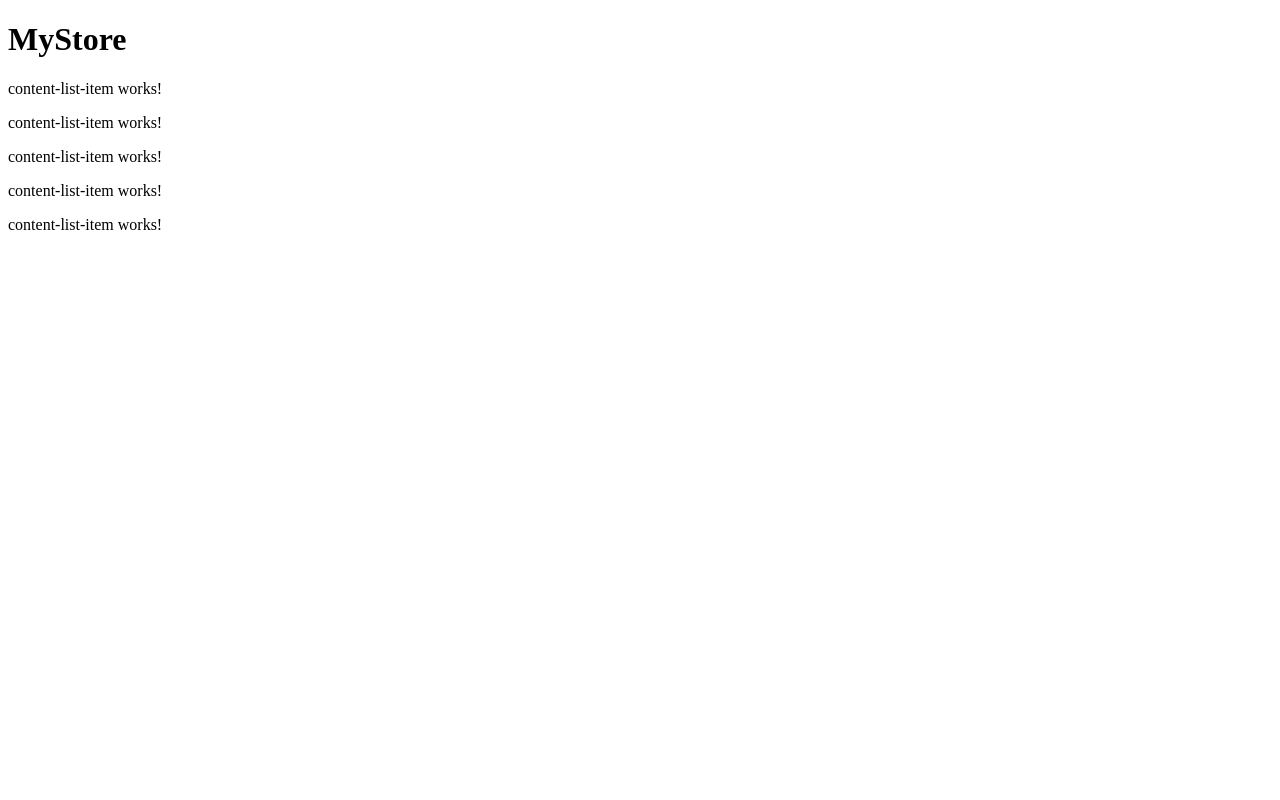
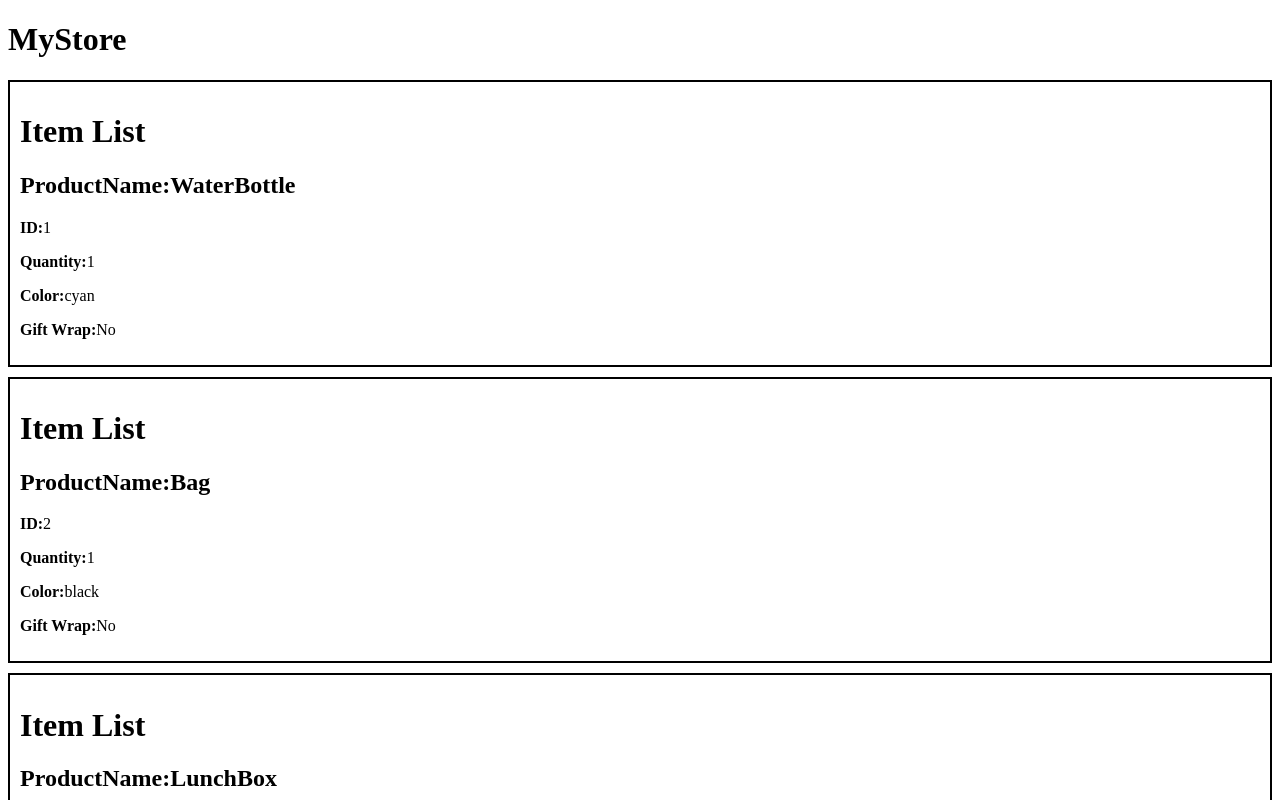
Before and after one commit to MalviKanadia/Malvi-Kanadia-My-Project, an Angular app: page / in a window 1280 px wide. Shown: the top 800 px of the page. Built offline with nearby package versions, Linux system fonts and the light colour scheme.

Commit message:
step 10 completed

```diff
--- a/src/app/content-list-item/content-list-item.component.css
+++ b/src/app/content-list-item/content-list-item.component.css
@@ -0,0 +1,9 @@
+:host{
+  display: block;
+  width: 100%;
+}
+.item-list{
+  border: 2px solid black;
+  padding: 10px;
+  margin-bottom: 10px;
+}
--- a/src/app/content-list-item/content-list-item.component.html
+++ b/src/app/content-list-item/content-list-item.component.html
@@ -1 +1,8 @@
-<p>content-list-item works!</p>
+<div *ngIf="item" class="item-list">
+  <h1>Item List</h1>
+  <h2><strong> ProductName:</strong>{{item.productName}}</h2>
+  <p><strong> ID:</strong>{{item.id}}</p>
+  <p><strong> Quantity:</strong>{{item.quantity}}</p>
+  <p><strong> Color:</strong>{{item.color}}</p>
+  <p><strong> Gift Wrap:</strong>{{item.giftWrap ? 'Yes':'No'}}</p>
+</div>
--- a/src/app/content-list-item/content-list-item.component.ts
+++ b/src/app/content-list-item/content-list-item.component.ts
@@ -1,10 +1,13 @@
 import {Component, Input} from '@angular/core';
 import {User} from "../Shared/models/user";
+import {NgIf} from "@angular/common";
 
 @Component({
   selector: 'app-content-list-item',
   standalone: true,
-  imports: [],
+  imports: [
+    NgIf
+  ],
   templateUrl: './content-list-item.component.html',
   styleUrl: './content-list-item.component.css'
 })
```
